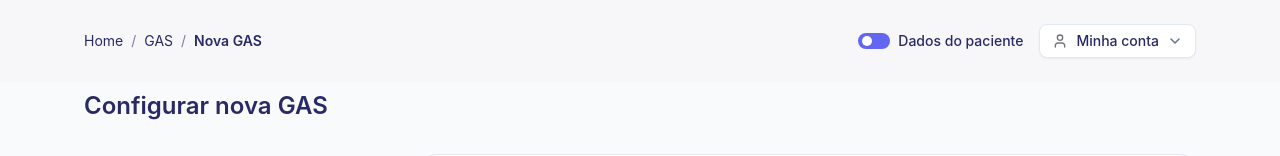
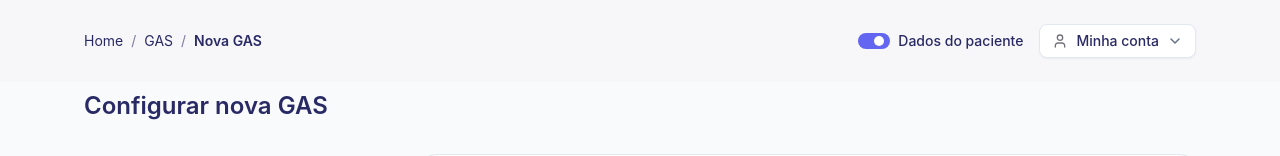
Before and after one commit to mkamaroski1/teste-humantrack, a React (Vite) app: page / in a window 1280 px wide. Shown: the top 156 px of the page. Built offline with nearby package versions, Linux system fonts and the light colour scheme.

Commit message:
feat: adiciona funcionalidade ao toggle dados do paciente

```diff
--- a/src/components/layout/Header.tsx
+++ b/src/components/layout/Header.tsx
@@ -3,6 +3,7 @@ import userIcon from '../../assets/icons/user.svg'
 
 export function Header() {
   const [mobileMenuOpen, setMobileMenuOpen] = useState(false)
+  const [patientDataEnabled, setPatientDataEnabled] = useState(true)
 
   return (
     <header className="bg-[#F7F7FA]">
@@ -20,9 +21,19 @@ export function Header() {
           {/* Desktop Menu */}
           <div className="hidden md:flex items-center gap-3 lg:gap-4">
             <label className="flex items-center gap-2 text-sm font-medium text-[#292965] cursor-pointer">
-              <div className="relative inline-flex h-4 w-8 items-center rounded-full bg-indigo-500">
-                <span className="absolute left-1 h-2.5 w-2.5 rounded-full bg-white transition-transform" />
-              </div>
+              <button
+                type="button"
+                onClick={() => setPatientDataEnabled(!patientDataEnabled)}
+                className={`relative inline-flex h-4 w-8 items-center rounded-full transition-colors ${
+                  patientDataEnabled ? 'bg-indigo-500' : 'bg-slate-300'
+                }`}
+              >
+                <span
+                  className={`h-2.5 w-2.5 rounded-full bg-white transition-transform ${
+                    patientDataEnabled ? 'translate-x-4' : 'translate-x-1'
+                  }`}
+                />
+              </button>
               <span className="whitespace-nowrap">Dados do paciente</span>
             </label>
 
@@ -63,9 +74,19 @@ export function Header() {
         {mobileMenuOpen && (
           <div className="md:hidden mt-4 pt-4 border-t border-slate-200 space-y-3">
             <label className="flex items-center gap-2 text-sm font-medium text-[#292965] cursor-pointer">
-              <div className="relative inline-flex h-4 w-8 items-center rounded-full bg-indigo-500">
-                <span className="absolute left-1 h-2.5 w-2.5 rounded-full bg-white transition-transform" />
-              </div>
+              <button
+                type="button"
+                onClick={() => setPatientDataEnabled(!patientDataEnabled)}
+                className={`relative inline-flex h-4 w-8 items-center rounded-full transition-colors ${
+                  patientDataEnabled ? 'bg-indigo-500' : 'bg-slate-300'
+                }`}
+              >
+                <span
+                  className={`h-2.5 w-2.5 rounded-full bg-white transition-transform ${
+                    patientDataEnabled ? 'translate-x-4' : 'translate-x-1'
+                  }`}
+                />
+              </button>
               <span>Dados do paciente</span>
             </label>
 
```
